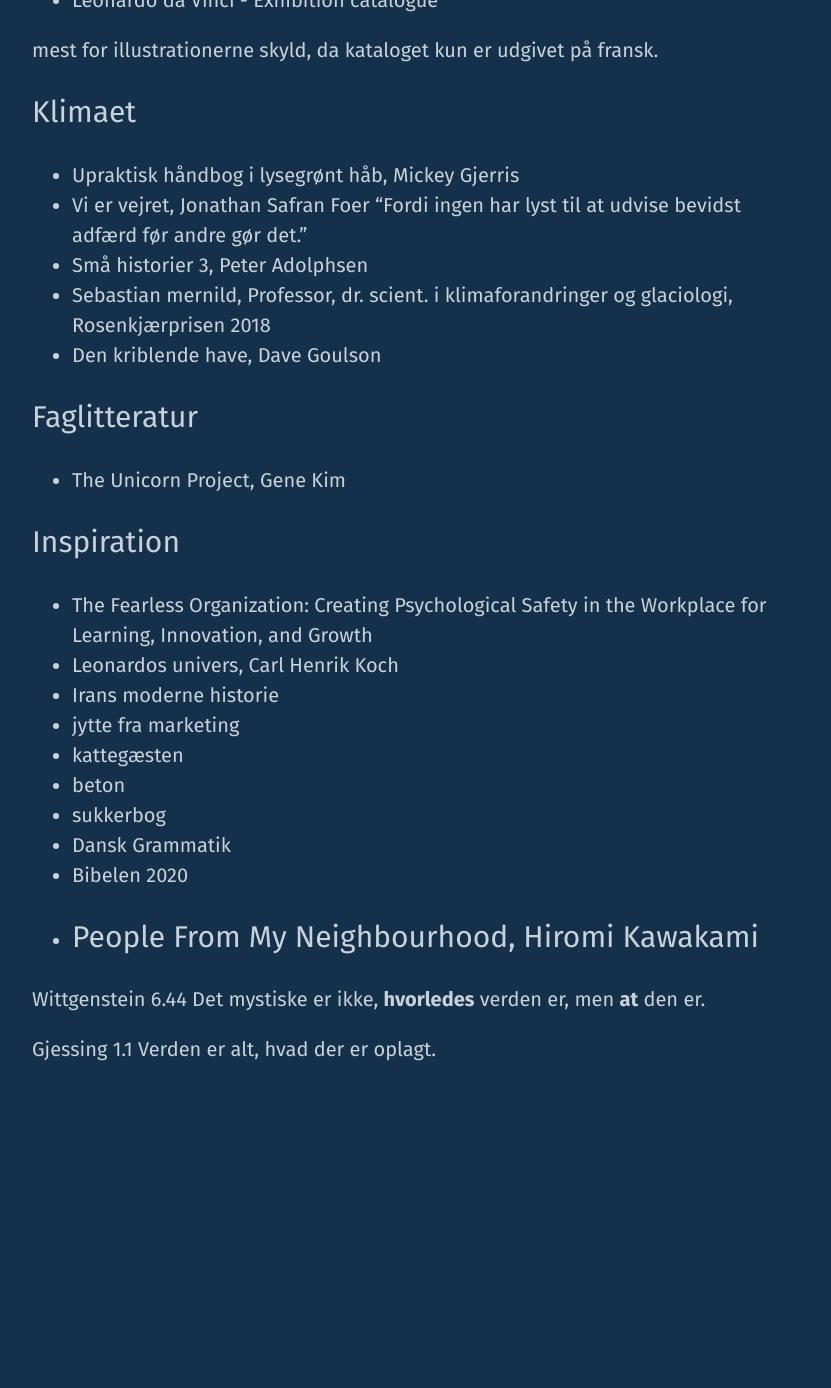
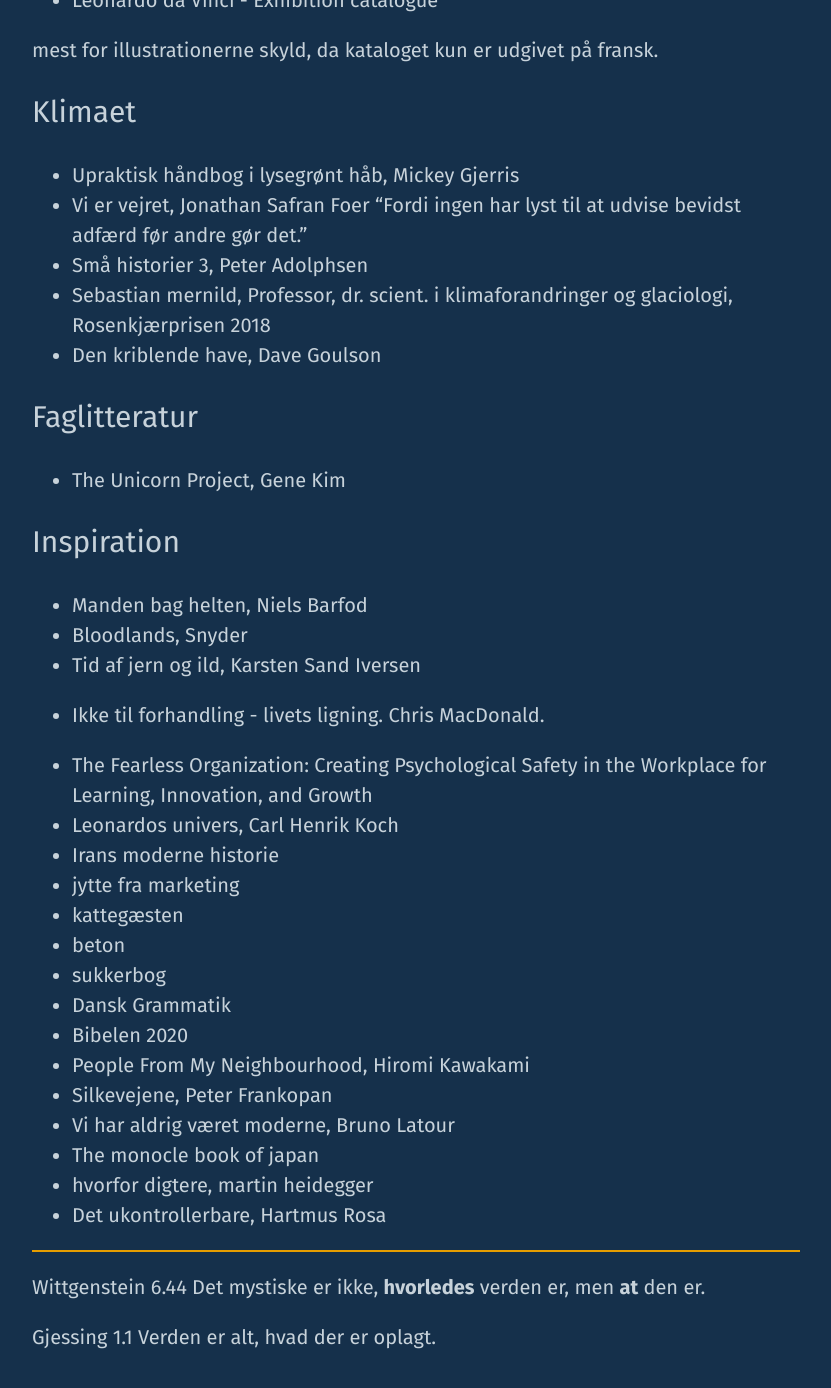
Before and after one commit to carsten-j/carsten-j.github.io, a Jekyll site: the page built from books.md, in a window 1280 px wide and 1400 px high, scrolled down 3671 px. Shown: the top 1388 px of the window, without its empty margins (224-1055 px from the left). Built offline with Jekyll 4.4.1, drawn with Linux system fonts in a browser that asks for light colours; nearby versions of some CDN libraries; before the commit the page ends 4783 px from its top, so only the background shows below that.

Commit message:
Update books.md

```diff
--- a/books.md
+++ b/books.md
@@ -84,7 +84,10 @@
 * The Unicorn Project, Gene Kim
 
 ## Inspiration
-
+* Manden bag helten, Niels Barfod
+* Bloodlands, Snyder
+* Tid af jern og ild, Karsten Sand Iversen
+* Ikke til forhandling - livets ligning. Chris MacDonald.
 
 * The Fearless Organization: Creating Psychological Safety in the Workplace for Learning, Innovation, and Growth
 * Leonardos univers, Carl Henrik Koch
@@ -96,6 +99,12 @@
 * Dansk Grammatik
 * Bibelen 2020
 * People From My Neighbourhood, Hiromi Kawakami
+* Silkevejene, Peter Frankopan
+* Vi har aldrig været moderne, Bruno Latour
+* The monocle book of japan
+* hvorfor digtere, martin heidegger
+* Det ukontrollerbare, Hartmus Rosa
+
 ----
 
 Wittgenstein
```
